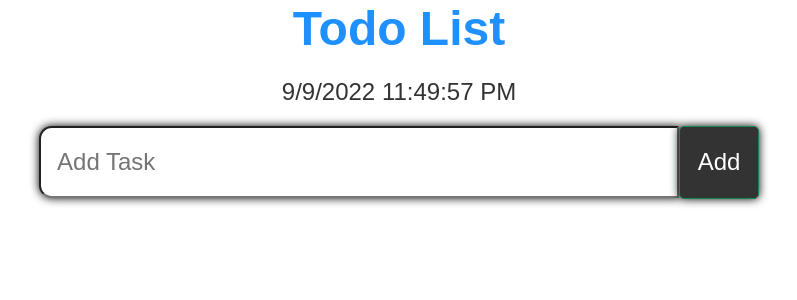
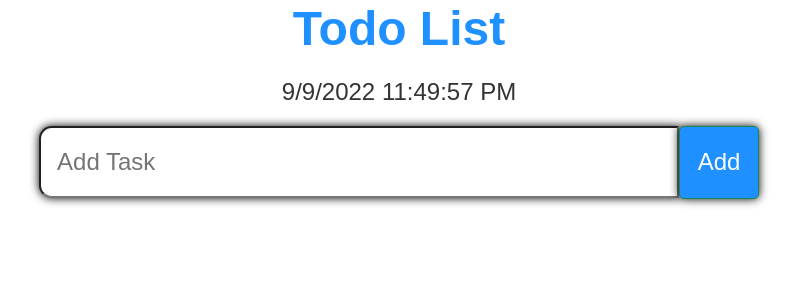
Before and after one commit to Ahmed927c/TodoAppv2, a React (Create React App) app: page / in a window 1280 px wide. Shown: the top 300 px of the page, without its empty margins (241-1038 px from the left). Built offline with nearby package versions, Linux system fonts and the light colour scheme.

Commit message:
edit css

```diff
--- a/package.json
+++ b/package.json
@@ -7,6 +7,8 @@
     "@testing-library/react": "^13.4.0",
     "@testing-library/user-event": "^13.5.0",
     "bootstrap": "^5.2.1",
+    "i18next": "^21.9.1",
+    "normalize.css": "^8.0.1",
     "react": "^18.2.0",
     "react-dom": "^18.2.0",
     "react-scripts": "5.0.1",
--- a/src/App.js
+++ b/src/App.js
@@ -1,9 +1,11 @@
 import React from "react";
 import Todo from "./components/Todo";
+import GlobalStyle from "./GlobalStyle";
 
 function App() {
   return (
     <>
+      <GlobalStyle />
       <Todo />
       </>
   );
--- /dev/null
+++ b/src/GlobalStyle.js
@@ -0,0 +1,19 @@
+import { createGlobalStyle } from 'styled-components';
+
+const GlobalStyle = createGlobalStyle`
+*,*::before,*::after,h1,h2,h3,h4,h5,h6{
+    margin: 0;
+    padding: 0;
+}
+h1,h2,h3,h4,h5,h6{
+    dipslay: inline-block;
+}
+body{
+    margin: 0;
+    padding: 0;
+    overflow-x: hidden;
+
+    font-family:'Helvetica', sans-serif;
+}
+`;
+export default GlobalStyle;
--- a/src/components/Todo.js
+++ b/src/components/Todo.js
@@ -1,5 +1,6 @@
 import { useEffect, useState } from 'react';
 import styled from 'styled-components';
+
 
 const Todo = () => {
     const [task, setTask] = useState('');
@@ -225,11 +226,12 @@ const InputContainer = styled.div`
         border-radius: 0.8rem 0 0 0.8rem;
     }
     button {
+        position: relative;
         padding: 1.1rem;
         font-size: 1.5rem;
         outline: none;
         box-shadow: 0 0 10px rgba(0, 0, 0, 1.2);
-        background-color: #333;
+        background-color: #1e90ff;
         color: #fff;
         border-radius: 5px;
         cursor: pointer;
@@ -237,7 +239,7 @@ const InputContainer = styled.div`
 
     @media (max-width: 768px) {
         input {
-            width: 70%;
+            width: 60vw;
             font-size: 1rem;
         }
         button {
@@ -247,7 +249,7 @@ const InputContainer = styled.div`
 
     @media (max-width: 480px) {
         input {
-            width: 80%;
+            width: 80vw;
             font-size: 0.8rem;
         }
         button {
@@ -257,7 +259,7 @@ const InputContainer = styled.div`
 
     @media (max-width: 320px) {
         input {
-            width: 90%;
+            width: 70vw;
             font-size: 0.6rem;
         }
         button {
@@ -293,7 +295,7 @@ const TaskList = styled.div`^
 `;
 
 const Task = styled.div`
-    width: 50%;
+    width: calc(55vw - 2rem);
     display: flex;
     align-items: center;
     justify-content: space-between;
@@ -311,7 +313,7 @@ const Task = styled.div`
         input {
             width: 2rem;
             height: 2rem;
-            margin-right: 1rem;
+            margin-right: 2rem;
             cursor: pointer;
         }
         p {
@@ -323,9 +325,7 @@ const Task = styled.div`
         }
     }
     .buttons {
-        display: flex;
-        align-items: center;
-        justify-content: center;
+
         button {
             padding: 0.5rem 1rem;
             font-size: 1.5rem;
@@ -349,7 +349,6 @@ const Task = styled.div`
             }
             p {
                 display: flex;
-
                 font-size: 1rem;
             }
         }
@@ -363,7 +362,7 @@ const Task = styled.div`
     }
 
     @media (max-width: 480px) {
-        width: 80%;
+        width: 80vw;
         .task {
             input {
                 width: 1.2rem;
--- a/src/index.js
+++ b/src/index.js
@@ -3,4 +3,5 @@ import ReactDOM from 'react-dom';
 import App from './App';
 import 'bootstrap/dist/css/bootstrap.min.css';
 
+
 ReactDOM.render( <App />,document.getElementById('root'));
```
Also changed, not shown: 2 other files (tests, documents, lock files or other folders).
